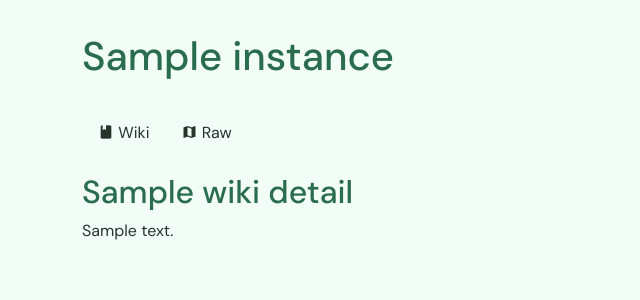
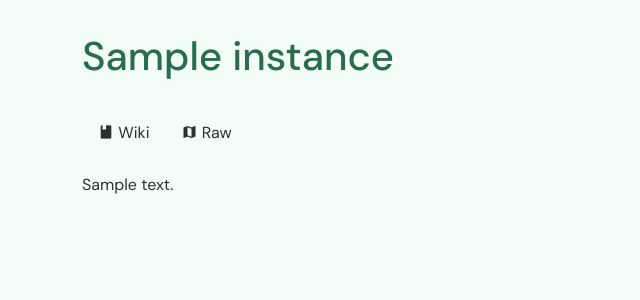
Before and after one commit to endangered-project/shido, a Django app: template templates/apps/instances/detail_wiki.html in a window 1280 px wide. Shown: the part 109-409 px from the top of the page, without its empty margins (0-640 px from the left). Run offline with Django 5.2, Linux system fonts and the light colour scheme; tables that the repository leaves empty hold one stand-in row (values such as "Sample post"); the template is opened without the code that fills it: values that come from a table or form of the project are taken from there, most other values are stand-ins (such as "Sample title", 1, 10 or a date in 2020); some libraries are stand-ins or nearby versions.

```diff
--- a/templates/apps/instances/detail_wiki.html
+++ b/templates/apps/instances/detail_wiki.html
@@ -33,10 +33,11 @@
         </div>
     {% endif %}
     {% endif %}
-    <h2>{{ wiki_detail.title }}</h2>
+    {% if wiki_detail.content %}
     <div style="max-width: 100%;">
         {{ wiki_detail.content|convert_markdown|safe }}
     </div>
+    {% endif %}
 {% endblock %}
 
 {% block scripts %}
```
Also changed, not shown: README.md.
